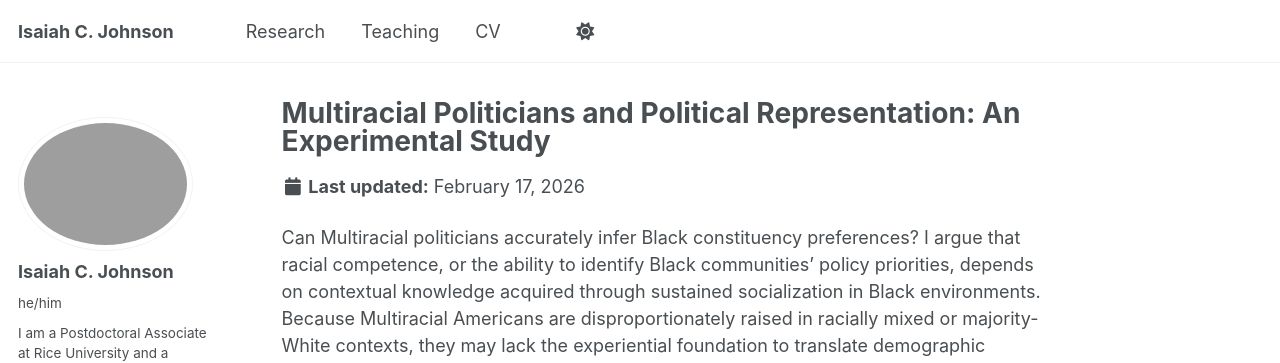
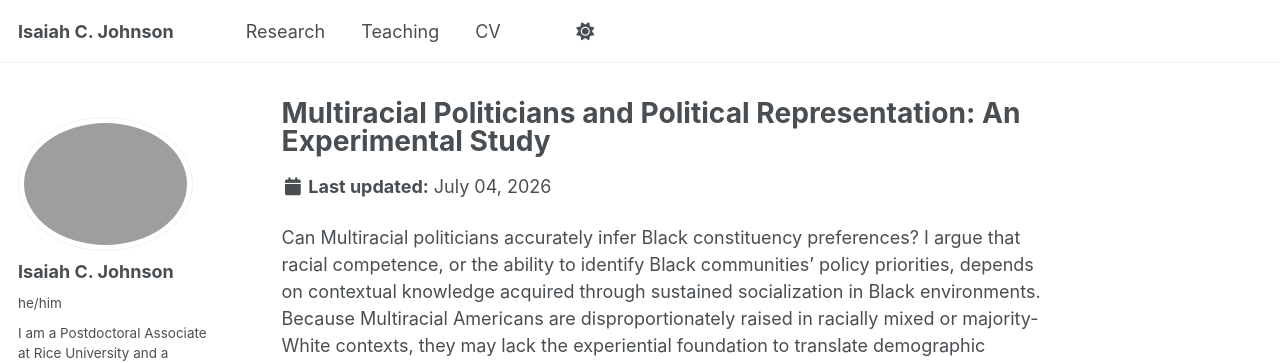
Before and after one commit to isaiahcjohnson/IsaiahCJohnson.github.io, a Jekyll site: the page built from _publications/2026-07-04-RCEXP-Draft.md, in a window 1280 px wide and 1317 px high. Shown: the top 363 px of the window. Built offline with Jekyll 4.4.1, drawn with Linux system fonts in a browser that asks for light colours; some web fonts are replaced.

Commit message:
renamed:    _publications/2026-02-17-RCEXP-Draft.md -> _publications/2026-07-04-RCEXP-Draft.md 	modified:   files/2026-02-17-RCEXP-Draft.pdf

```diff
--- a/_publications/2026-02-17-RCEXP-Draft.md
+++ b/_publications/2026-07-04-RCEXP-Draft.md
@@ -4,7 +4,7 @@ collection: publications
 category: working_papers
 permalink: /publication/2026-multiracial-representation-experiment
 excerpt: "These findings advance theories of descriptive representation by demonstrating that shared racial identity does not guarantee racial competence."
-date: 2026-02-17
+date: 2026-07-04
 paperurl: 'https://isaiahcjohnson.github.io/files/2026-02-17-RCEXP-Draft.pdf'
 ---
 
```
Also changed, not shown: 1 other file.
